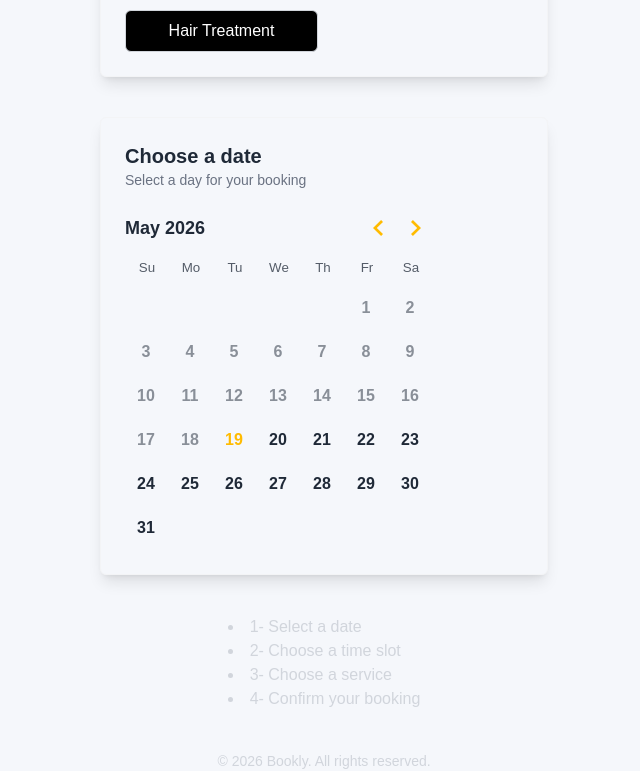
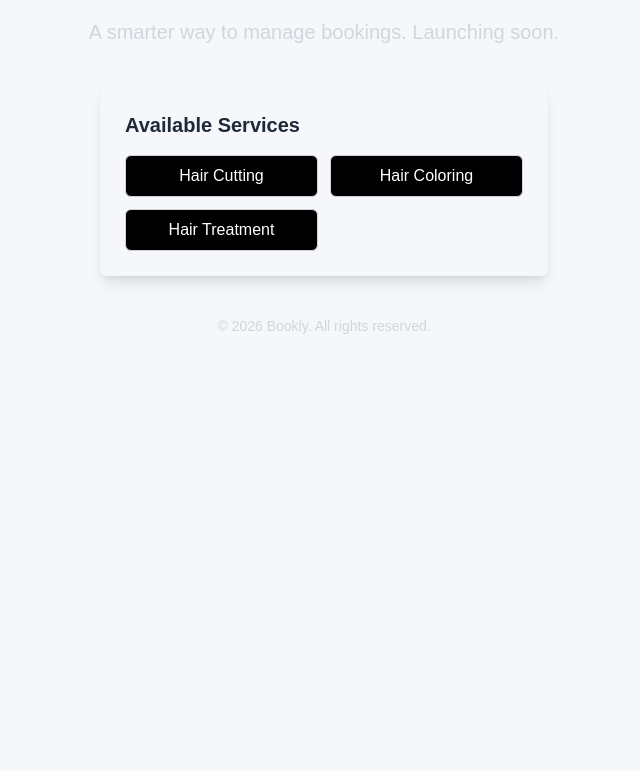
Before and after one commit to Legend4it/a4trd.booking, a Next.js app in the folder a4trd-booking/: page / in a window 1280 px wide. Shown: the part 265-1036 px from the top of the page, without its empty margins (316-956 px from the left). After the commit the page ends 800 px from the top, so only its background shows below. Built offline with nearby package versions, Linux system fonts and the light colour scheme.

Commit message:
Add show booking date after selecting service

```diff
--- a/a4trd-booking/app/page.tsx
+++ b/a4trd-booking/app/page.tsx
@@ -46,7 +46,9 @@ export default function Home() {
       />
 
       {/* Calendar */}
+      {selectedService && (
       <BookingCalendar selected={selectedDate} onDateSelect={handleDateSelect} />
+      )}
 
       {/* Debug UI */}
       {/* {selectedDate && (
@@ -68,17 +70,10 @@ export default function Home() {
             Selected date and time
           </p>
           <p className="text-foreground font-semibold">
-            {selectedDate.toDateString()} at {selectedTime.toString()}
+            {selectedService} : {selectedDate.toDateString()} at {selectedTime.toString()}
           </p>
         </div>
       )}
-      <ul className="list-disc list-inside text-left text-gray-300">
-        <li>1- Select a date</li>
-        <li>2- Choose a time slot</li>
-        <li>3- Choose a service</li>
-        <li>4- Confirm your booking</li>
-      </ul>
-
 
       {/* Footer */}
       <div className="text-center text-sm text-gray-300">
```
